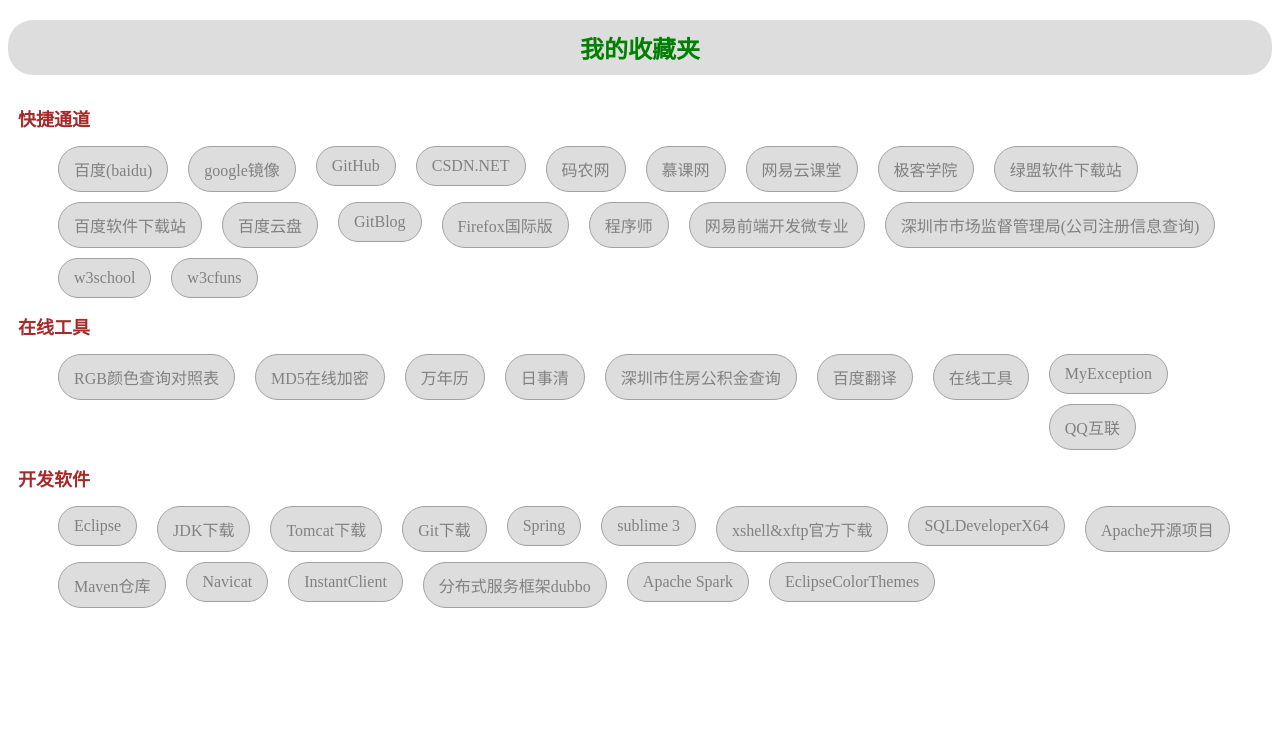
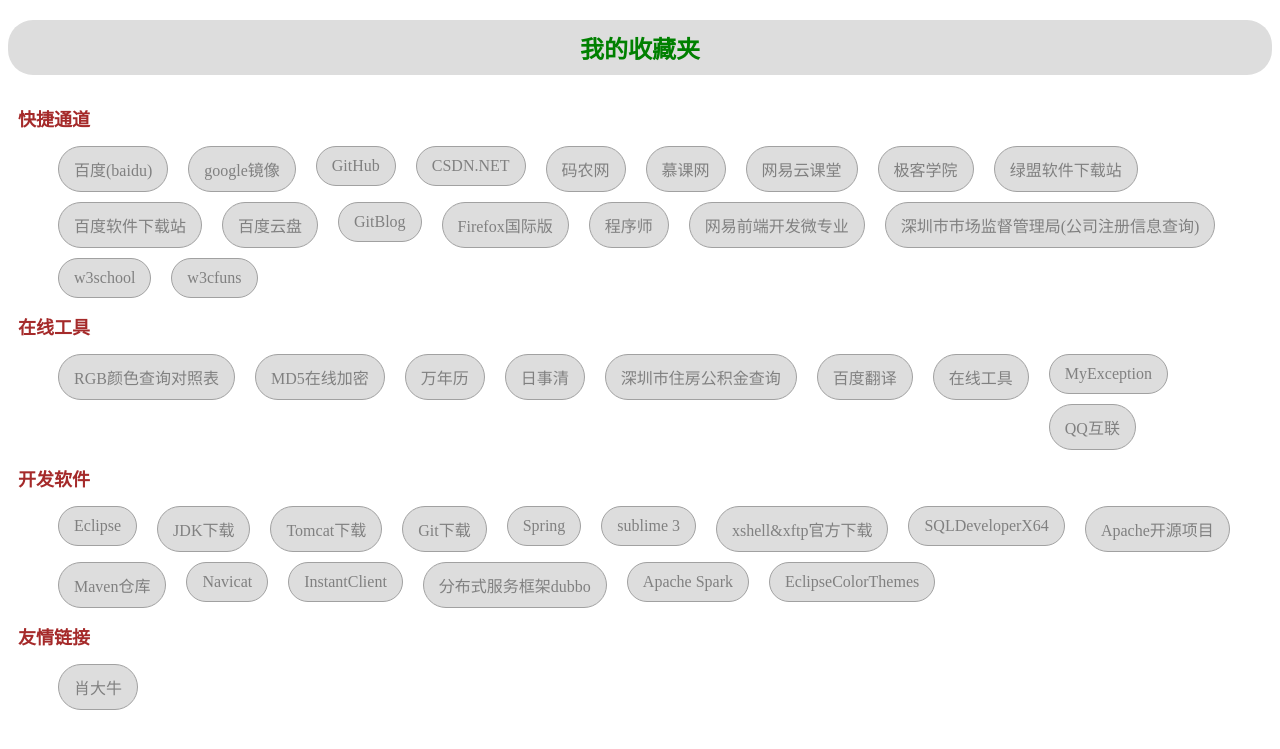
Before and after one commit to daniel163/daniel163.github.io, a Jekyll site: the page myscj.html, which Jekyll copies as it is, in a window 1280 px wide. Shown: the top 749 px of the page. Built offline with Jekyll 4.4.1, drawn with Linux system fonts in a browser that asks for light colours; Markdown is read by kramdown in place of the engine named in the settings.

Commit message:
更新收藏夹

```diff
--- a/myscj.html
+++ b/myscj.html
@@ -96,6 +96,11 @@
                 <a href="http://spark.apache.org/" target="_blank">Apache Spark</a>
                 <a href="http://eclipsecolorthemes.org/" target="_blank">EclipseColorThemes</a>
             </dd>
+            <dt>友情链接</dt>
+            <dd>
+                <a href="http://xiaomingyang.com/" target="_blank">肖大牛</a>
+            </dd>
+
         </dl>
     </div>
 </body>
```
